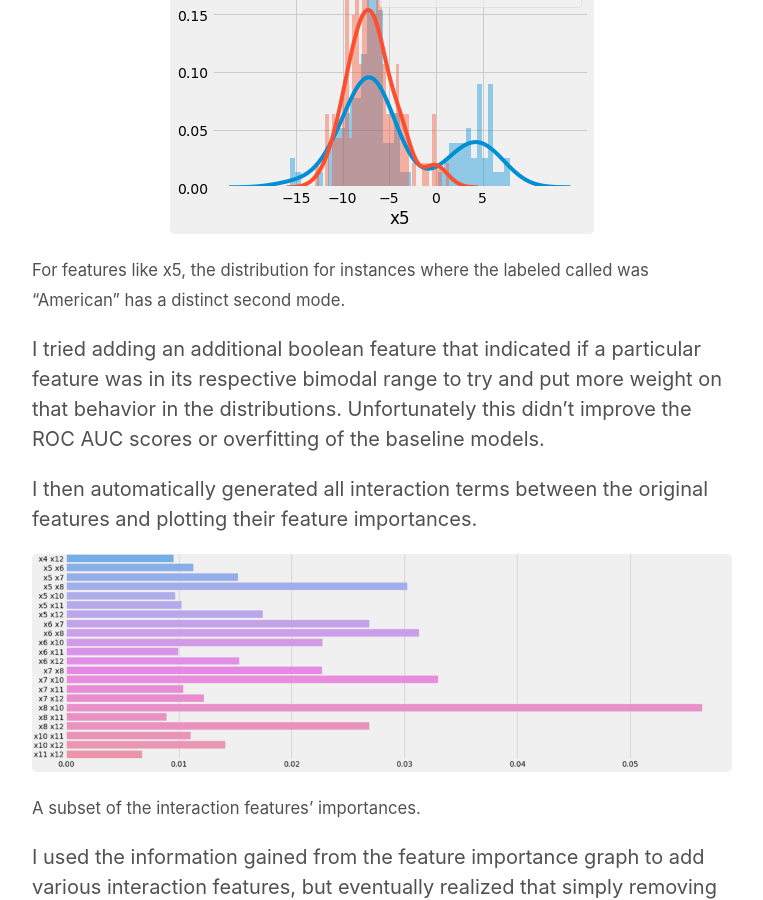
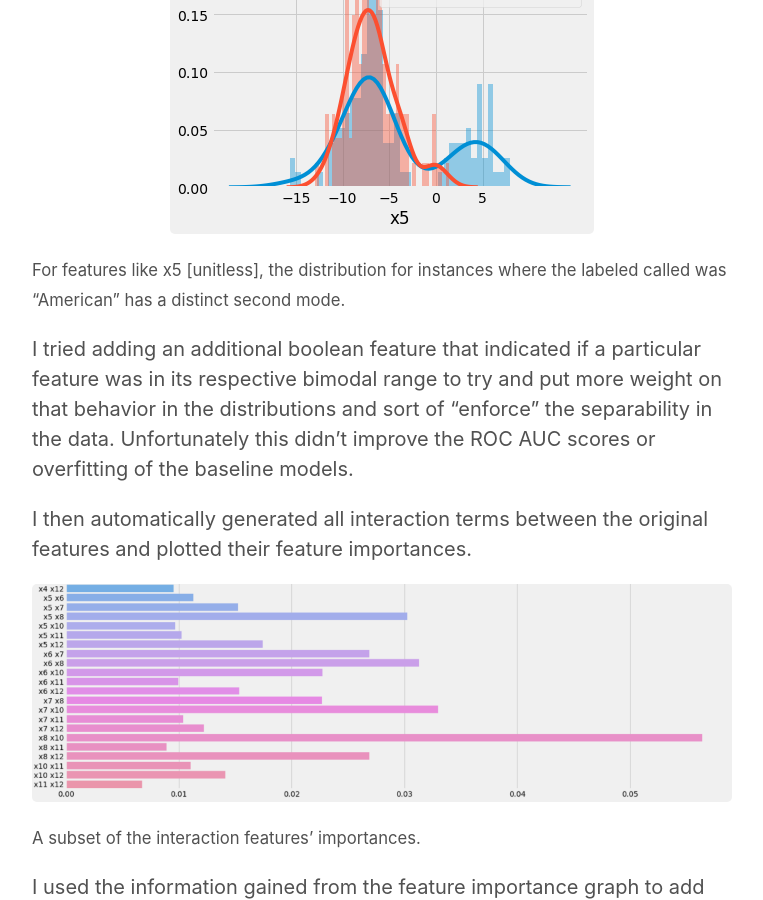
Before and after one commit to stephenjkaplan/stephenjkaplan.github.io, a Jekyll site: the page built from _posts/2020-08-25-speech-accent-classifier.md, in a window 1280 px wide and 900 px high, scrolled down 3778 px. Shown: the whole window, without its empty margins (258-1021 px from the left). Built offline with Jekyll 4.4.1, drawn with Linux system fonts in a browser that asks for light colours.

Commit message:
centering more images

```diff
--- a/_posts/2020-08-25-speech-accent-classifier.md
+++ b/_posts/2020-08-25-speech-accent-classifier.md
@@ -102,15 +102,15 @@ distributions for only one class.
 
 <p align="center"><img src="/images/2020-08-25/bimodal.png"></p>
 <small>
-For features like x5, the distribution for instances where the labeled called was "American"  has a distinct second
-mode.
+For features like x5 [unitless], the distribution for instances where the labeled called was "American"  has a
+distinct second mode.
 </small>
 
 I tried adding an additional boolean feature that indicated if a particular feature was in its respective bimodal range
-to try and put more weight on that behavior in the distributions. Unfortunately this didn't improve the ROC AUC scores
-or overfitting of the baseline models.
+to try and put more weight on that behavior in the distributions and sort of "enforce" the separability in the data.
+Unfortunately this didn't improve the ROC AUC scores or overfitting of the baseline models.
 
-I then automatically generated all interaction terms between the original features and plotting their feature
+I then automatically generated all interaction terms between the original features and plotted their feature
 importances.
 
 ![Feature Importance](/images/2020-08-25/feature_importance.png)
@@ -133,14 +133,12 @@ achieve the best ROC AUC scores and least overfitting for each. This was all don
 - Optimizing the inverse regularization strength to strike a balance between maximizing the ROC AUC validation score
   and reducing overfitting (minimizing the difference between the training and validation ROC AUC scores.)
 
-![ROC AUC](/images/2020-08-25/rocauc.png)
-
+<p align="center"><img src="/images/2020-08-25/rocauc.png"></p>
 <small>
 The difference between training and validation ROC AUC scores with respect to inverse regularization strength.
 </small>
 
-![ROC AUC Val](/images/2020-08-25/rocauc_val.png)
-
+<p align="center"><img src="/images/2020-08-25/rocauc_val.png"></p>
 <small>
 The training and validation scores plotted separately.
 </small>
```
